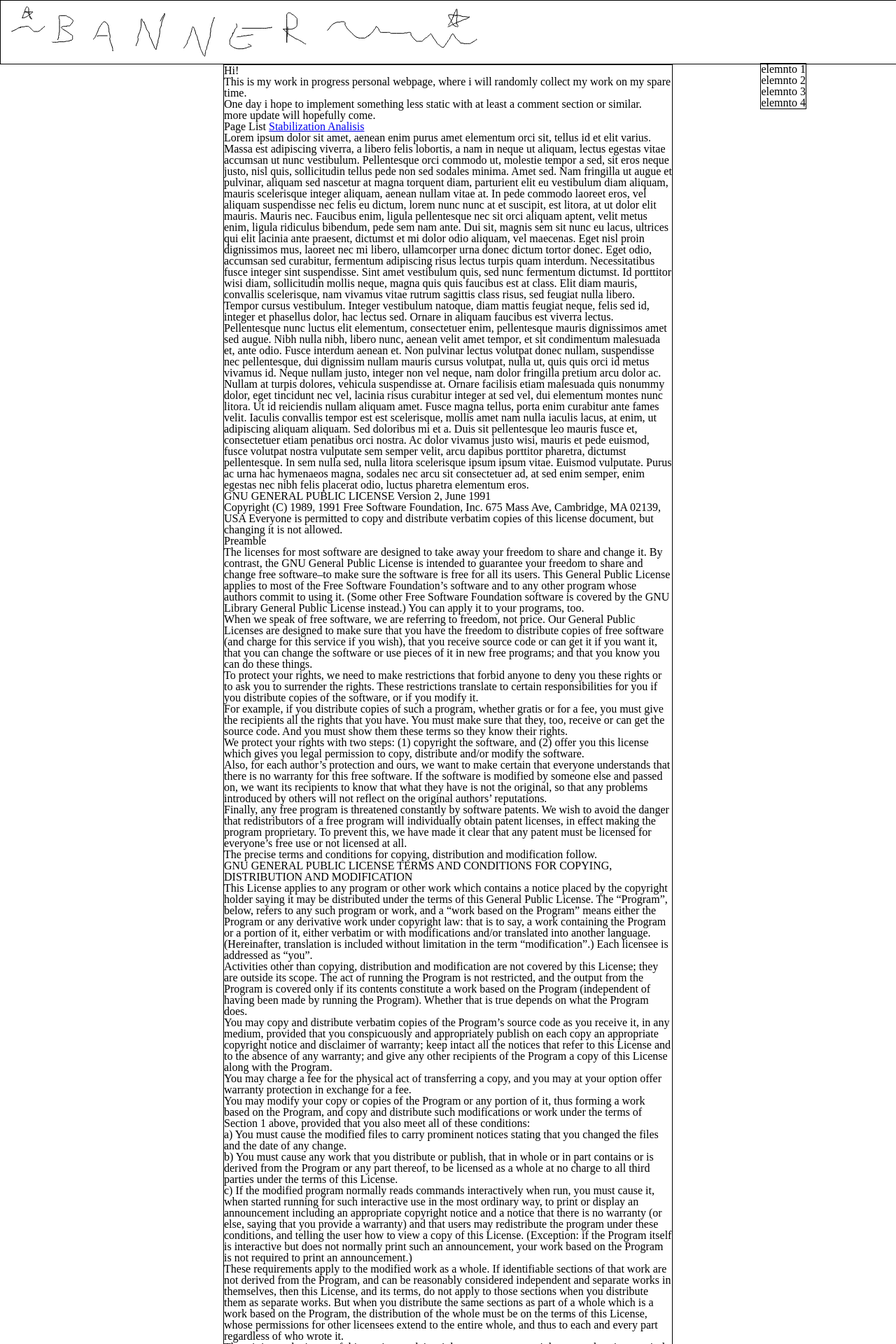
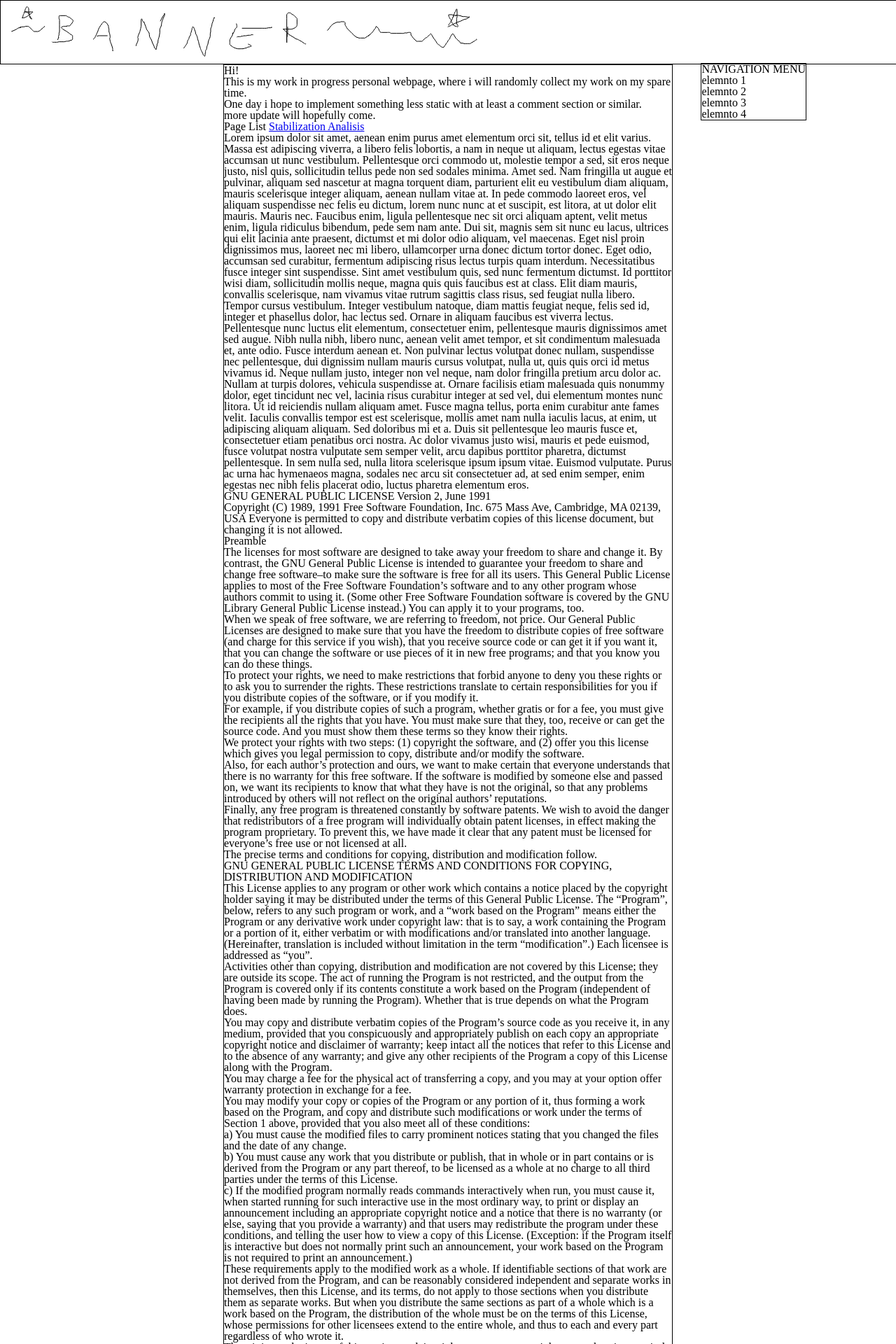
Before and after one commit to MauroMombelli/mauromombelli.github.io, a Jekyll site: the page built from index.md, in a window 1280 px wide. Shown: the top 1920 px of the page at 70% size. Built offline with Jekyll 4.4.1, drawn with Linux system fonts in a browser that asks for light colours.

Commit message:
testing menu

```diff
--- a/_includes/header.html
+++ b/_includes/header.html
@@ -7,7 +7,8 @@
     <div id='upper-banner' style="width:100%;border:1px solid black;">
         <img src="{{ site.baseurl }}/images/banner.svg">
     </div>
-    <div id='navbar' style="position:fixed;top:10%;right:10%;border:1px solid black;">
+    <div id='navbar' style="position:fixed;top:90px;right:10%;border:1px solid black;">
+        NAVIGATION MENU
         <ul>
             <li>elemnto 1</li>
             <li>elemnto 2</li>
```
